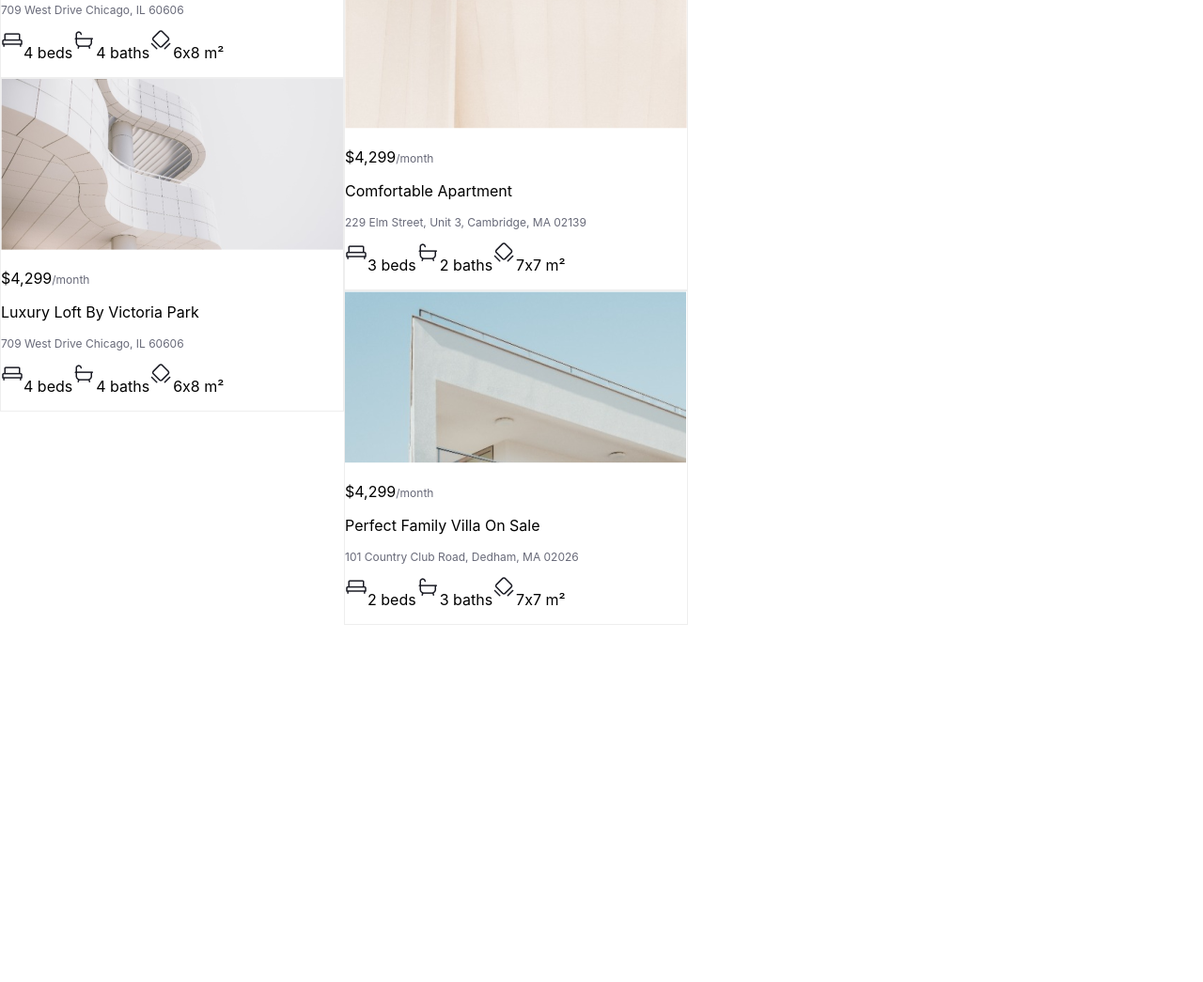
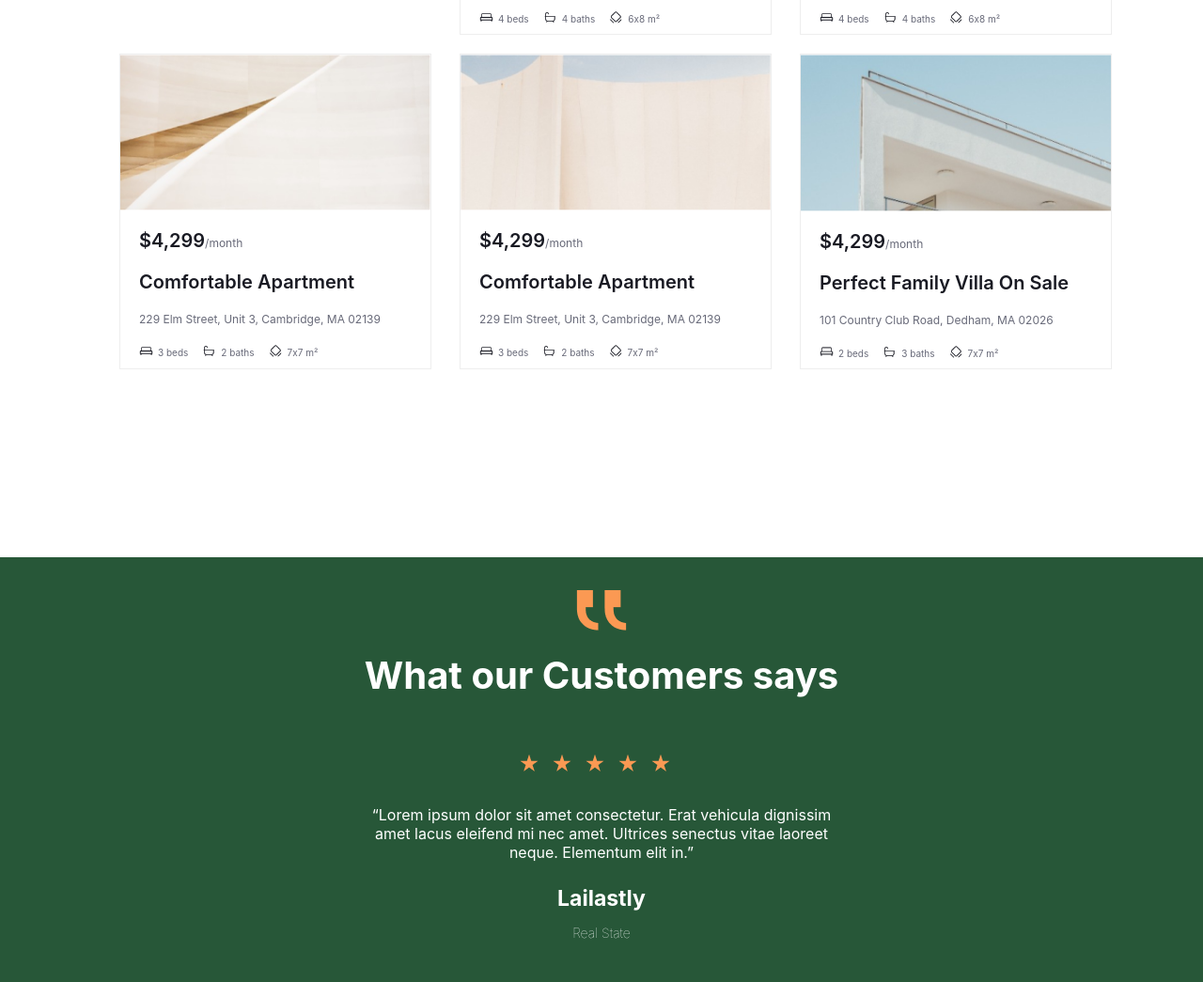
Before and after one commit to Wesley-Martinez14/Wesley-Martinez14.github.io, a plain HTML site: page index.html in a window 1280 px wide. Shown: the part 1755-2800 px from the top of the page at 94% size. Before the commit the page ends 2420 px from the top, so only its background shows below. Drawn offline with Linux system fonts and the light colour scheme.

Commit message:
main completo

```diff
--- a/css/estilos.css
+++ b/css/estilos.css
@@ -133,19 +133,22 @@ h1{
     height: 580px;
     margin-left: 50px;
 }
-
+.info-cuerpo-principal{
+    padding: 100px 0 200px 0;
+}
 .icon-main{
     display: flex;
     justify-content: space-evenly;
+    margin: 0 110px 0 45px;
 }
 .tamano-icon{
-    width: 110px;
+    width: 125px;
     height: auto;
 }
 .info-principal{
     display: flex;
     justify-content: space-around;
-    margin: 50px -30px;
+    margin: 50px 10px;
 }
 .info-num-orden{
     display: flex;
@@ -171,18 +174,22 @@ h2{
     font-size: 15px;
     margin-bottom: 30px;
 }
-.info-precios{
-    display: flex;
-    flex-wrap: wrap;
-}
 .titulo-precios{
     display: flex;
     flex-direction: column;
-    line-height: 0;
+    line-height: 1;
+    width: 330px;
+}
+.More-texto{
+    font-weight: bold;
+}
+.titulo-featured{
+    height: 160px;
 }
 .texto-negro{
     color: black;
-    font-size: 60px;
+    font-size: 72px;
+    margin-top: 0;
 }
 
 .more{
@@ -195,14 +202,35 @@ h2{
     width: 15px;
     margin-top: 7px;
 }
+.info-precios{
+    display: flex;
+    flex-direction: column;
+    align-content: center;
+    align-items: flex-end;
+    flex-wrap: wrap;
+}
+.orden-caja-precios{
+    display: flex;
+}
+.primera-caja{
+    margin-bottom: 20px;
+}
 .detalles-precios{
     display: flex;
     flex-direction: column;
     border: 1px solid #EEE;
+    margin-left: 30px;
+}
+.detalles-texto-precios{
+    margin-left: 20px;
 }
 .detalles-edificio{
     display: flex;
     flex-direction: column;
+}
+.edificio-tamano{
+    width: 330px;
+    height: auto;
 }
 .detalles-edificio{
     display: flex;
@@ -213,3 +241,78 @@ h2{
 .detalles-ed-estilo{
     display: flex;
 }
+.texto-negro-peq{
+    color: #191A23;
+    font-weight: 600;
+    font-size: 20px;
+}
+.texto-gris-peq{
+    color: #686A79;
+    font-size: 10px;
+}
+.detalles-especificos{
+    display: flex;
+}
+.detalles-ed-estilo{
+    padding-right: 15px;
+}
+.icon-edificio{
+    padding-right: 5px;
+    align-self: center;
+}
+.icon-tamano{
+    width: 15px;
+    height: auto;
+}
+.calificacion{
+    background: #275738;
+    padding: 20px 0 80px 0;
+}
+.calificacion-titulo-estilo{
+    line-height: 0;
+    display: flex;
+    flex-direction: column;
+    align-items: center;
+    margin-bottom: 50px;
+}
+.titulo-calificacion{
+    color: white;
+}
+.calificacion-info{
+    align-items: center;
+    display: flex;
+    flex-direction: column;
+}
+.estrellas{
+    display: flex;
+    margin-bottom: 15px
+}
+.espaciado-estrellas{
+    margin-right: 15px;
+}
+.texto-cal{
+    color: white;
+    width: 510px;
+    text-align: center;
+}
+.Agente{
+    align-items: center;
+    display: flex;
+    flex-direction: column;
+}
+.info-agente{
+    color: white;
+    line-height: 0;
+    display: flex;
+    flex-direction: column;
+    align-items: center;
+    margin-bottom: 40px;
+}
+.nombre-agente{
+    font-weight: bold;
+    font-size: 23px;
+}
+.ubicacion-agente{
+    font-size: 14px;
+    font-weight: 100;
+}
--- a/index.html
+++ b/index.html
@@ -114,15 +114,16 @@
         </header>
         <main>
             <div class="cuerpo-principal">
-                <div class="icon-main">
+                <div class="info-cuerpo-principal">
+                    <div class="icon-main">
                     <div><img class="tamano-icon" src="img/homey.png" alt="homey"></div>
                     <div><img class="tamano-icon" src="img/luminous.png" alt="luminous"></div>
                     <div><img class="tamano-icon" src="img/umbrella.png" alt="umbrella"></div>
                     <div><img class="tamano-icon" src="img/border.png" alt="border"></div>
                     <div><img class="tamano-icon" src="img/product.png" alt="product"></div>
                     <div><img class="tamano-icon" src="img/homey.png" alt="homey"></div>
-                </div>
-                <div class="info-principal">
+                    </div>
+                    <div class="info-principal">
                     <div class="info-num">
                         <div class="info-num-orden">
                             <div class="info-style">
@@ -180,8 +181,8 @@
                             <p><a href="#">Know More</a></p>
                         </div>
                     </div>
-                </div>
-                <div class="info-precios">
+                    </div>
+                    <div class="info-precios">
                     <div class="orden-caja-precios primera-caja">
                         <div class="titulo-precios">
                             <div class="titulo-featured">
@@ -399,6 +400,45 @@
                         </div>
                         </div>
                     </div>
+                    </div>
+                </div>
+                <div class="calificacion">
+                    <div class="calificacion-titulo-estilo">
+                        <div>
+                        <img src="img/quote.png" class="quote-tamano" alt="comillas">
+                        </div>
+                        <div>
+                        <h2 class="titulo-calificacion">What our Customers says</h2>
+                        </div>
+                    </div>
+                    <div class="calificacion-info">
+                          <div class="estrellas">
+                            <div class="espaciado-estrellas"><img src="img/star.png"></div>
+                            <div class="espaciado-estrellas"><img src="img/star.png"></div>
+                            <div class="espaciado-estrellas"><img src="img/star.png"></div>
+                            <div class="espaciado-estrellas"><img src="img/star.png"></div>
+                            <div class="espaciado-estrellas"><img src="img/star.png"></div>
+                          </div>
+                          <div class="texto-cal">
+                            <p>
+                                “Lorem ipsum dolor sit amet consectetur. Erat vehicula dignissim amet lacus eleifend mi nec amet.
+                                Ultrices senectus vitae laoreet neque. Elementum elit in.”
+                            </p>
+                          </div>
+                          <div class="Agente">
+                            <div class="info-agente">
+                                <div class="nombre-agente">
+                                    <p>Lailastly</p>
+                                </div>
+                                <div class="ubicacion-agente">
+                                    <p>Real State</p>
+                                </div>
+                            </div>
+                            <div>
+                                <img src="img/chica.png">
+                            </div>
+                          </div>
+                    </div>
                 </div>
             </div>
         </main>
```
Also changed, not shown: img/chica.png (added), img/quote.png (added), img/star.png (added).
